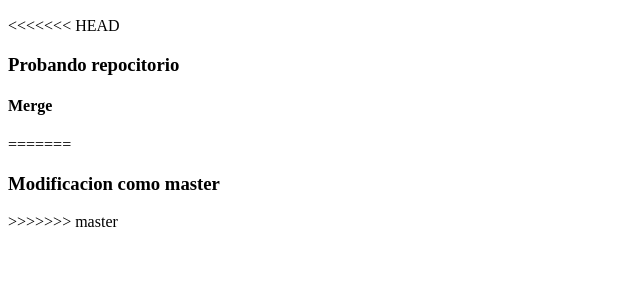
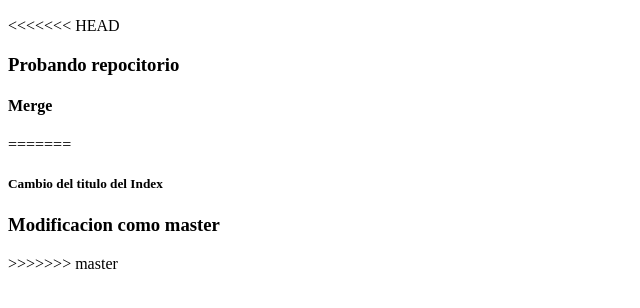
Before and after one commit to Brayam1993/CURSO_SOURCETREE, a plain HTML site: page index.html in a window 1280 px wide. Shown: the part 110-418 px from the top of the page, without its empty margins (0-640 px from the left). Drawn offline with Linux system fonts and the light colour scheme.

Commit message:
Se agrega titulo en h5

```diff
--- a/index.html
+++ b/index.html
@@ -13,6 +13,7 @@
     <h3>Probando repocitorio</h3>
     <h4>Merge</h4>
 =======
+    <h5>Cambio del titulo del Index</h5>
     <h3>Modificacion como master</h3>
 >>>>>>> master
 </body>
```
